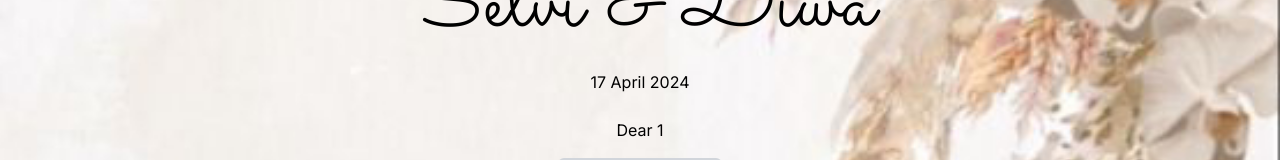
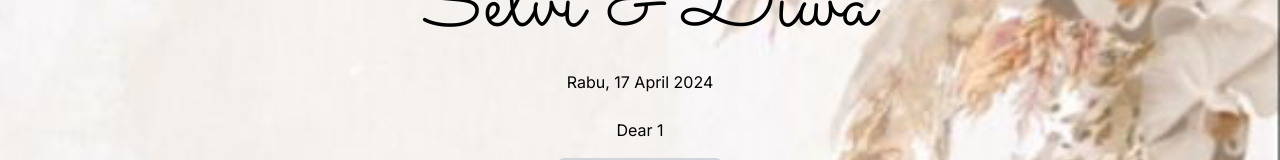
Before and after one commit to diwaandrew/madeofpeace, a Next.js app: page /invitation/1 in a window 1280 px wide. Shown: the part 507-667 px from the top of the page. Built offline with nearby package versions, Linux system fonts and the light colour scheme.

Commit message:
update: date wedding

```diff
--- a/app/invitation/[slug]/components/Header.tsx
+++ b/app/invitation/[slug]/components/Header.tsx
@@ -50,7 +50,7 @@ const Header = ({onClick, text}:any) => {
               </div>
 
               <h1 className="font-sacramento my-4 text-4xl md:text-8xl">Selvi & Diwa</h1>
-              <h1 className="mb-6">17 April 2024</h1>
+              <h1 className="mb-6">Rabu, 17 April 2024</h1>
 
               <h2> Dear {capitalizeEachWord(guestName)}</h2>
               <button
--- a/app/invitation/[slug]/components/Main.tsx
+++ b/app/invitation/[slug]/components/Main.tsx
@@ -212,6 +212,7 @@ const Main = ({ className }: any) => {
                 data-aos="fade-left"
                 data-aos-duration="1500"
               >
+                <p className="font-bold text-sm pb-5">Rabu, 17 April 2024</p>
                 <h1 className="font-sacramento text-4xl">Akad</h1>
                 <p className="font-bold text-sm">Pukul 09.00 WIB - Selesai</p>
               </div>
```
